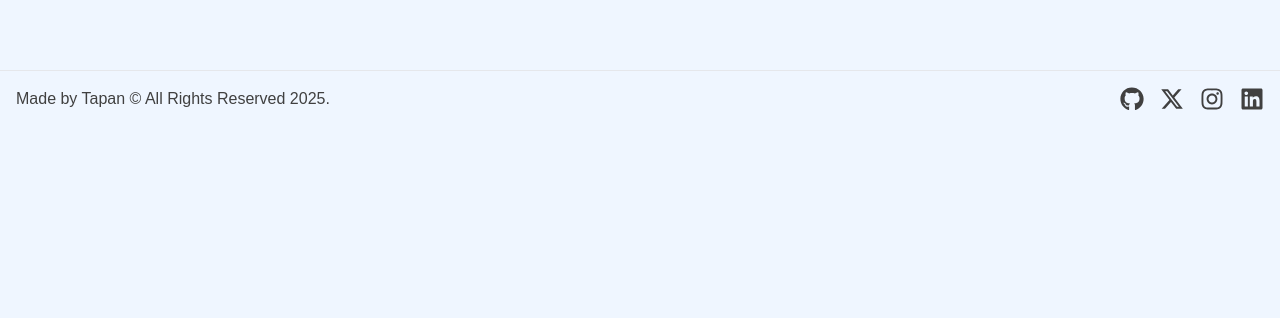
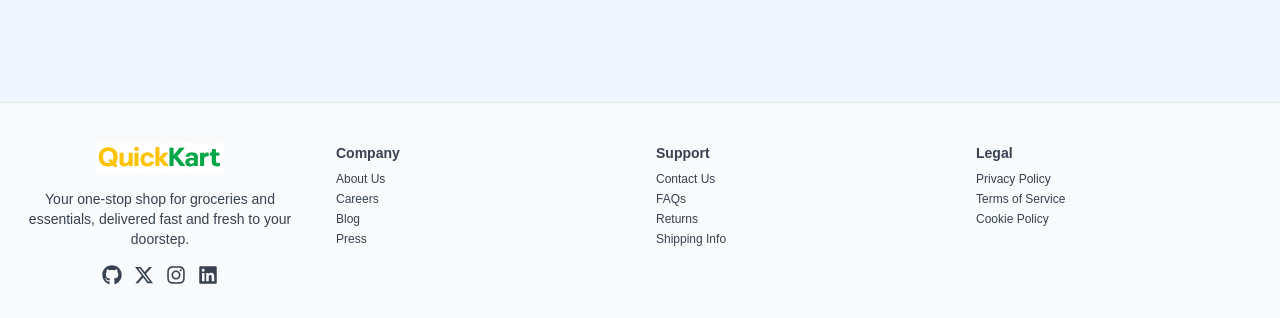
Before and after one commit to TAPAN-2835/QuickKart, a React (Vite) app in the folder frontend/: page / in a window 1280 px wide. Shown: the part 634-952 px from the top of the page. Before the commit the page ends 800 px from the top, so only its background shows below. Built offline with nearby package versions, Linux system fonts and the light colour scheme; no server answers.

Commit message:
Update Footer.jsx

```diff
--- a/frontend/src/components/Footer.jsx
+++ b/frontend/src/components/Footer.jsx
@@ -1,16 +1,18 @@
-import React from 'react'
-import { FaGithub } from "react-icons/fa";
-import { FaInstagram } from "react-icons/fa";
-import { FaLinkedin } from "react-icons/fa";
+import { FaGithub, FaInstagram, FaLinkedin } from "react-icons/fa";
 import { FaXTwitter } from "react-icons/fa6";
+import logo from '../assets/logo.png';
 
 const Footer = () => {
   return (
-    <footer className='border-t'>
-        <div className='container mx-auto p-4 text-center flex flex-col lg:flex-row lg:justify-between gap-2'>
-            <p>Made by Tapan © All Rights Reserved 2025.</p>
-
-            <div className='flex items-center gap-4 justify-center text-2xl'>
+    <footer className="border-t bg-gray-50 mt-8">
+      <div className="container mx-auto px-4 py-10 grid grid-cols-1 md:grid-cols-4 gap-8 text-sm text-gray-700 items-start">
+        {/* Company Info */}
+        <div>
+          <div className="flex items-center justify-center mb-4">
+            <img src={logo} alt="QuickKart Logo" className="w-32 h-auto object-contain" />
+          </div>
+          <p className="mb-4 text-center">Your one-stop shop for groceries and essentials, delivered fast and fresh to your doorstep.</p>
+          <div className="flex gap-3 text-xl mt-2 justify-center">
             <a href='https://github.com/PatelTapan7032' target='_blank' rel='noopener noreferrer' className='hover:text-primary-100 transition-colors'>
               <FaGithub/>
             </a>
@@ -25,6 +27,40 @@ const Footer = () => {
             </a>
           </div>
         </div>
+        {/* Footer Links Row */}
+        {/* Company */}
+        <div>
+          <h3 className="font-semibold mb-2 text-sm">Company</h3>
+          <ul className="space-y-1 text-xs">
+            <li><a href="#" className="hover:underline">About Us</a></li>
+            <li><a href="#" className="hover:underline">Careers</a></li>
+            <li><a href="#" className="hover:underline">Blog</a></li>
+            <li><a href="#" className="hover:underline">Press</a></li>
+          </ul>
+        </div>
+        {/* Support */}
+        <div>
+          <h3 className="font-semibold mb-2 text-sm">Support</h3>
+          <ul className="space-y-1 text-xs">
+            <li><a href="#" className="hover:underline">Contact Us</a></li>
+            <li><a href="#" className="hover:underline">FAQs</a></li>
+            <li><a href="#" className="hover:underline">Returns</a></li>
+            <li><a href="#" className="hover:underline">Shipping Info</a></li>
+          </ul>
+        </div>
+        {/* Legal */}
+        <div>
+          <h3 className="font-semibold mb-2 text-sm">Legal</h3>
+          <ul className="space-y-1 text-xs">
+            <li><a href="#" className="hover:underline">Privacy Policy</a></li>
+            <li><a href="#" className="hover:underline">Terms of Service</a></li>
+            <li><a href="#" className="hover:underline">Cookie Policy</a></li>
+          </ul>
+        </div>
+      </div>
+      <div className="border-t text-center text-xs text-gray-500 py-4 bg-gray-50"> Made By Tapan
+        © {new Date().getFullYear()} QuickKart. All rights reserved.
+      </div>
     </footer>
   )
 }
```
Lines whose indentation alone changed are shown as unchanged.
